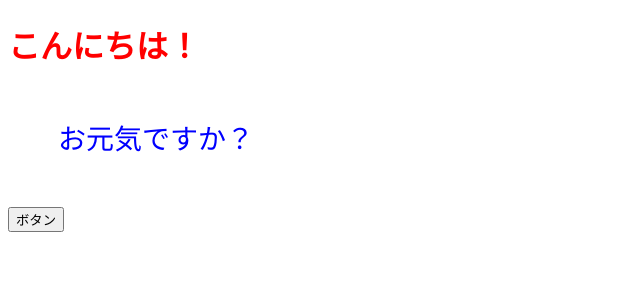
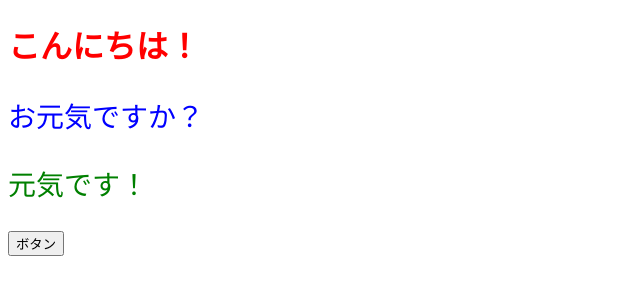
Before and after one commit to shunmaeda/vitejs-vite-ynlmuh76, a React (Vite) app: page / in a window 1280 px wide. Shown: the top 300 px of the page, without its empty margins (0-640 px from the left). Built offline with nearby package versions, Linux system fonts and the light colour scheme.

Commit message:
色変える

```diff
--- a/src/App.jsx
+++ b/src/App.jsx
@@ -1,15 +1,18 @@
 export const App = () => {
   const onClickButton = () => alert();
-  const contentStyle = {
+  const contentStyleA = {
     color: 'Blue',
     fontSize: '28px',
-    margin: 50,
+  };
+  const contentStyleB = {
+    color: 'green',
+    fontSize: '28px',
   };
   return (
     <>
       <h1 style={{ color: 'red' }}>こんにちは！</h1>
-      <p style={contentStyle}>お元気ですか？</p>
-      {console.log('hoge')}
+      <p style={contentStyleA}>お元気ですか？</p>
+      <p style={contentStyleB}>元気です！</p>
       <button onClick={onClickButton}>ボタン</button>
     </>
   );
```
